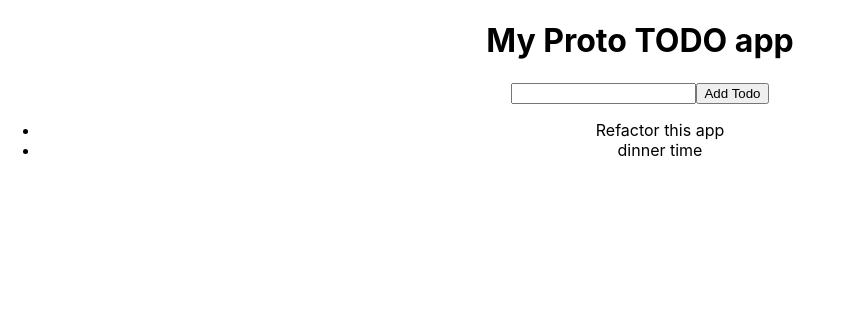
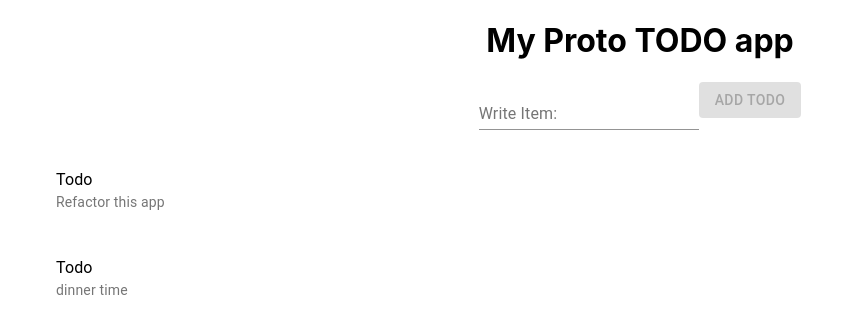
Before and after one commit to Jonnathandor/react-todo, a React (Create React App) app: page / in a window 1280 px wide. Shown: the top 334 px of the page, without its empty margins (0-841 px from the left). Built offline with nearby package versions, Linux system fonts and the light colour scheme.

Commit message:
added MUI and refactored the todo item

```diff
--- a/package.json
+++ b/package.json
@@ -3,6 +3,7 @@
   "version": "0.1.0",
   "private": true,
   "dependencies": {
+    "@material-ui/core": "^4.12.1",
     "@testing-library/jest-dom": "^5.11.4",
     "@testing-library/react": "^11.1.0",
     "@testing-library/user-event": "^12.1.10",
--- a/src/App.js
+++ b/src/App.js
@@ -1,5 +1,8 @@
 import './App.css';
 import { useState } from 'react';
+import { Button, FormControl, Input, InputLabel } from '@material-ui/core';
+import Todo from './Todo';
+
 
 function App() {
   const [todos, setTodos] = useState(['Refactor this app', 'dinner time']);
@@ -14,15 +17,18 @@ function App() {
     <div className="App">
       <h1>My Proto TODO app</h1>
       <form>
-        <input value={input}
-        onChange={event => setInput(event.target.value)}
-        />
-        <button type="submit" onClick={addTodo}>Add Todo</button>
+        <FormControl>
+          <InputLabel>Write Item:</InputLabel>
+          <Input value={input} onChange={event => setInput(event.target.value)}/>
+        </FormControl>
+        <Button disabled={!input} type="submit" onClick={addTodo} variant="contained" color="primary">Add Todo</Button>
       </form>
 
       <ul>
         {todos.map(todo => {
-          return <li>{todo}</li>
+          return <Todo
+            todo={todo}
+          />
         })}
       </ul>
     </div>
--- /dev/null
+++ b/src/Todo.js
@@ -0,0 +1,15 @@
+import React from 'react';
+import { List, ListItem, ListItemText } from '@material-ui/core';
+import './Todo.css';
+
+function Todo({todo}) {
+    return (
+        <List>
+            <ListItem button>
+                <ListItemText primary="Todo" secondary={todo}/>
+            </ListItem>
+        </List>
+    )
+}
+
+export default Todo
```
Also changed, not shown: src/Todo.css (added), 1 other file (tests, documents, lock files or other folders).
